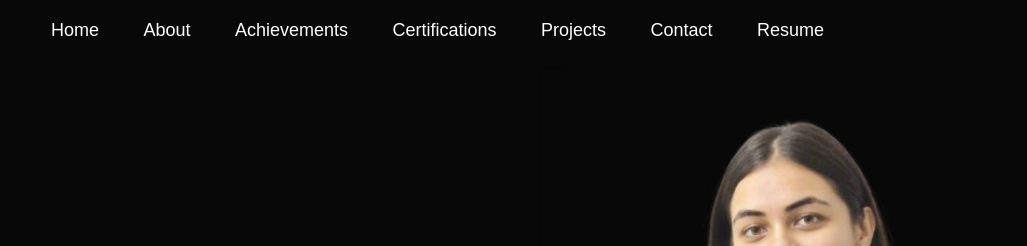
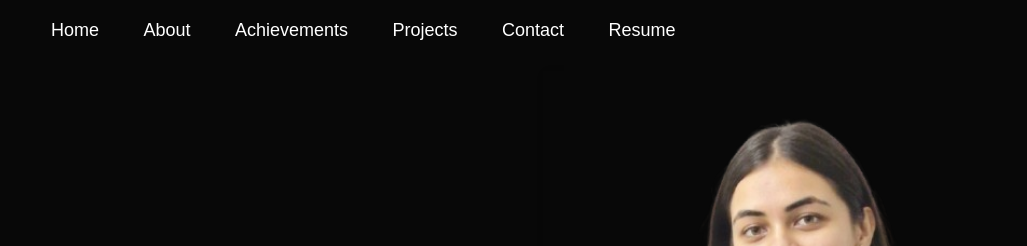
Before and after one commit to Khushi5731/Portfolio, a plain HTML site: page index.html in a window 1280 px wide. Shown: the top 246 px of the page, without its empty margins (97-1124 px from the left). Drawn offline with nearby package versions, Linux system fonts and the light colour scheme.

Commit message:
Update index.html

```diff
--- a/index.html
+++ b/index.html
@@ -19,7 +19,6 @@
                     <li><a href="#header">Home</a></li>
                     <li><a href="#about">About</a></li>
                     <li><a href="#achievements">Achievements</a></li>
-                    <li><a href="#certifications">Certifications</a></li>
                     <li><a href="#projects">Projects</a></li>
                     <li><a href="#contact">Contact</a></li>
                     <li>
```
